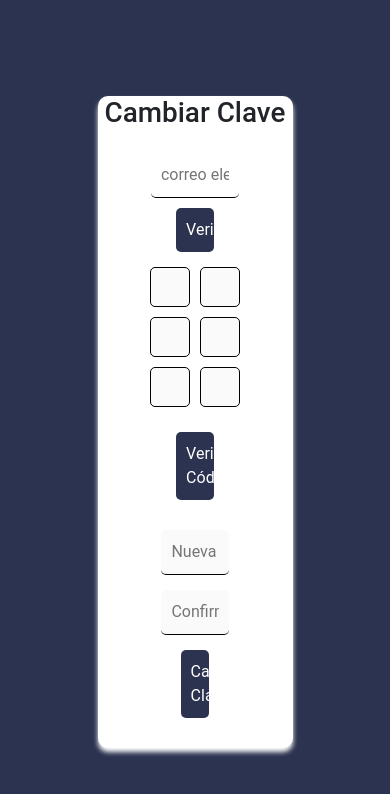
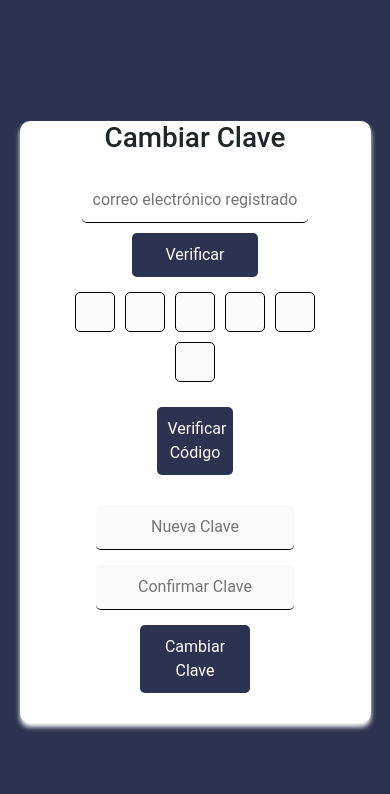
Before and after one commit to AaronE0811/finanzas, a website: page app/pages/cambiarClave.html in a window 390 px wide. Drawn offline with Linux system fonts and the light colour scheme.

Commit message:
Update cambiarClave.css

```diff
--- a/app/public/css/cambiarClave.css
+++ b/app/public/css/cambiarClave.css
@@ -134,3 +134,14 @@ main{
     color: white;
     cursor: pointer;
 }
+@media (max-width: 768px) {
+    main{
+        width: 90%;
+    }
+    .correo input, .nuevaClave input, .confirmarClave input{
+        width: 90%;
+    }
+    .correo button, .nuevaClave button{
+        width: 50%;
+    }
+}
```
